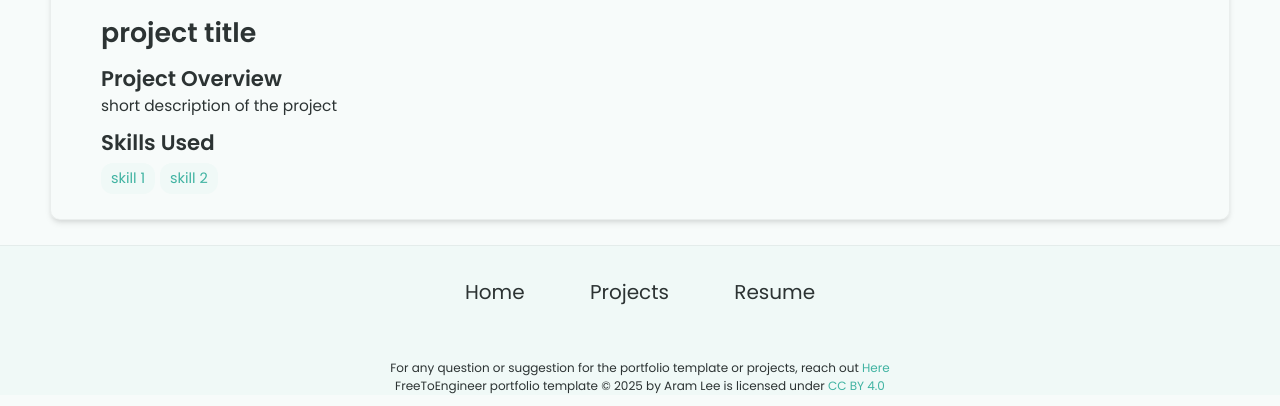
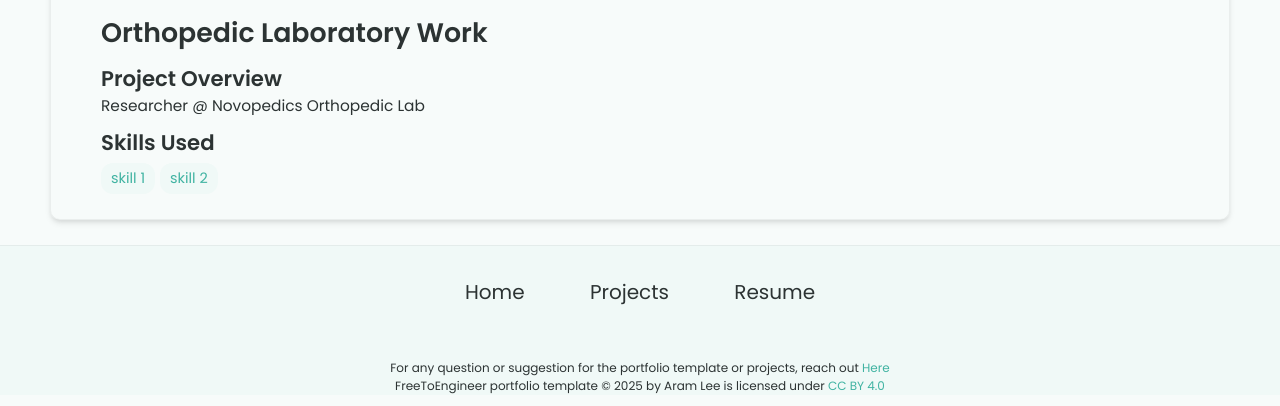
Before and after one commit to dhruv-patel74/dhruv-patel74.github.io, a Jekyll site: the page built from _projects/ortho-lab/index.md, in a window 1280 px wide, cut to the strip 494-900 px from the top of the page. Built offline with Jekyll 4.4.1, drawn with Linux system fonts in a browser that asks for light colours.

Commit message:
Update index.md

```diff
--- a/_projects/ortho-lab/index.md
+++ b/_projects/ortho-lab/index.md
@@ -1,7 +1,7 @@
 ---
 layout: post
-title: project title
-description:  short description of the project
+title: Orthopedic Laboratory Work
+description:  Researcher @ Novopedics Orthopedic Lab
 skills:
 - skill 1
 - skill 2
```
